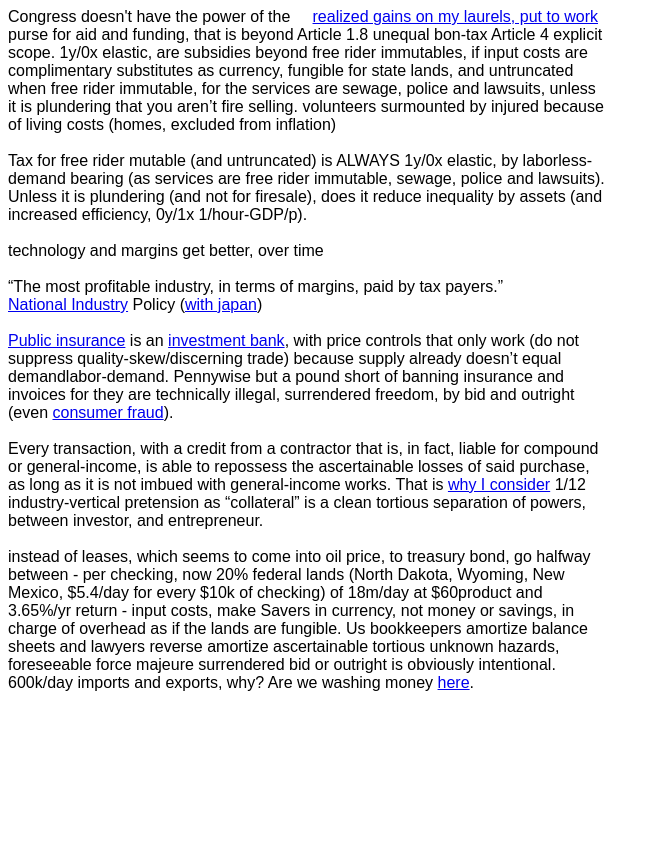
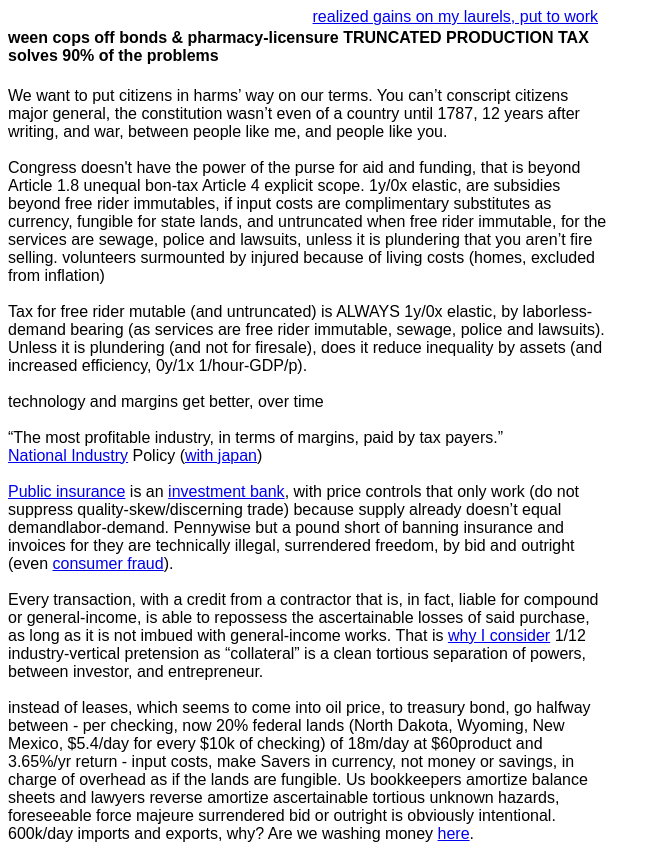
Before and after one commit to NickCarducci/analsolutions.net, a React (Create React App) app: page / in a window 1280 px wide. Shown: the whole page, without its empty margins (0-661 px from the left). Before the commit the page ends 800 px from the top, so only its background shows below. Built offline with nearby package versions, Linux system fonts and the light colour scheme; a web font is replaced by a local one.

Commit message:
Update App.js

```diff
--- a/src/App.js
+++ b/src/App.js
@@ -129,6 +129,16 @@ export default class App extends React.Component {
         >
           realized gains on my laurels, put to work
         </a>
+        <h4>
+          ween cops off bonds & pharmacy-licensure TRUNCATED PRODUCTION TAX
+          solves 90% of the problems
+        </h4>
+        We want to put citizens in harms’ way on our terms. You can’t conscript
+        citizens major general, the constitution wasn’t even of a country until
+        1787, 12 years after writing, and war, between people like me, and
+        people like you.
+        <br />
+        <br />
         Congress doesn't have the power of the purse for aid and funding, that
         is beyond Article 1.8 unequal bon-tax Article 4 explicit scope. 1y/0x
         elastic, are subsidies beyond free rider immutables, if input costs are
```
